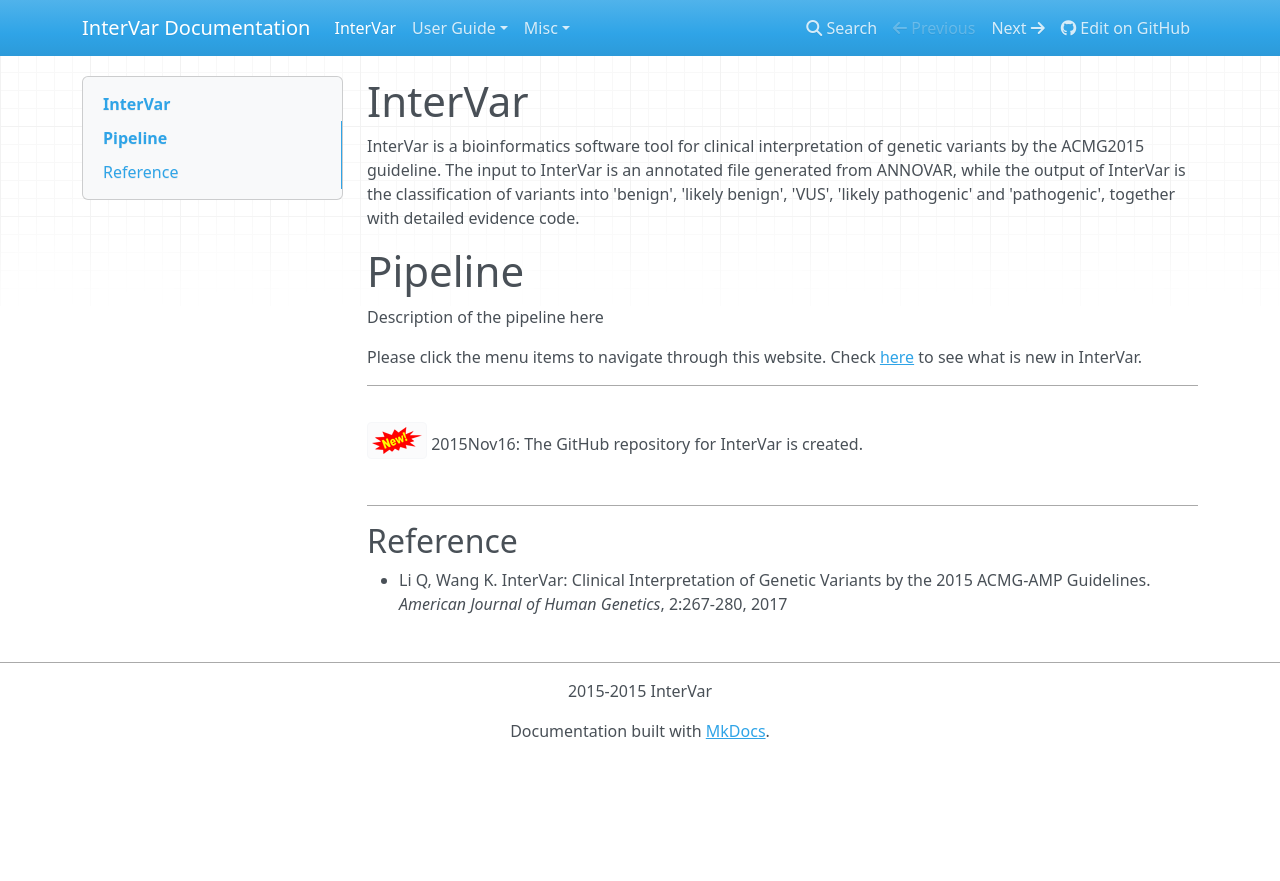
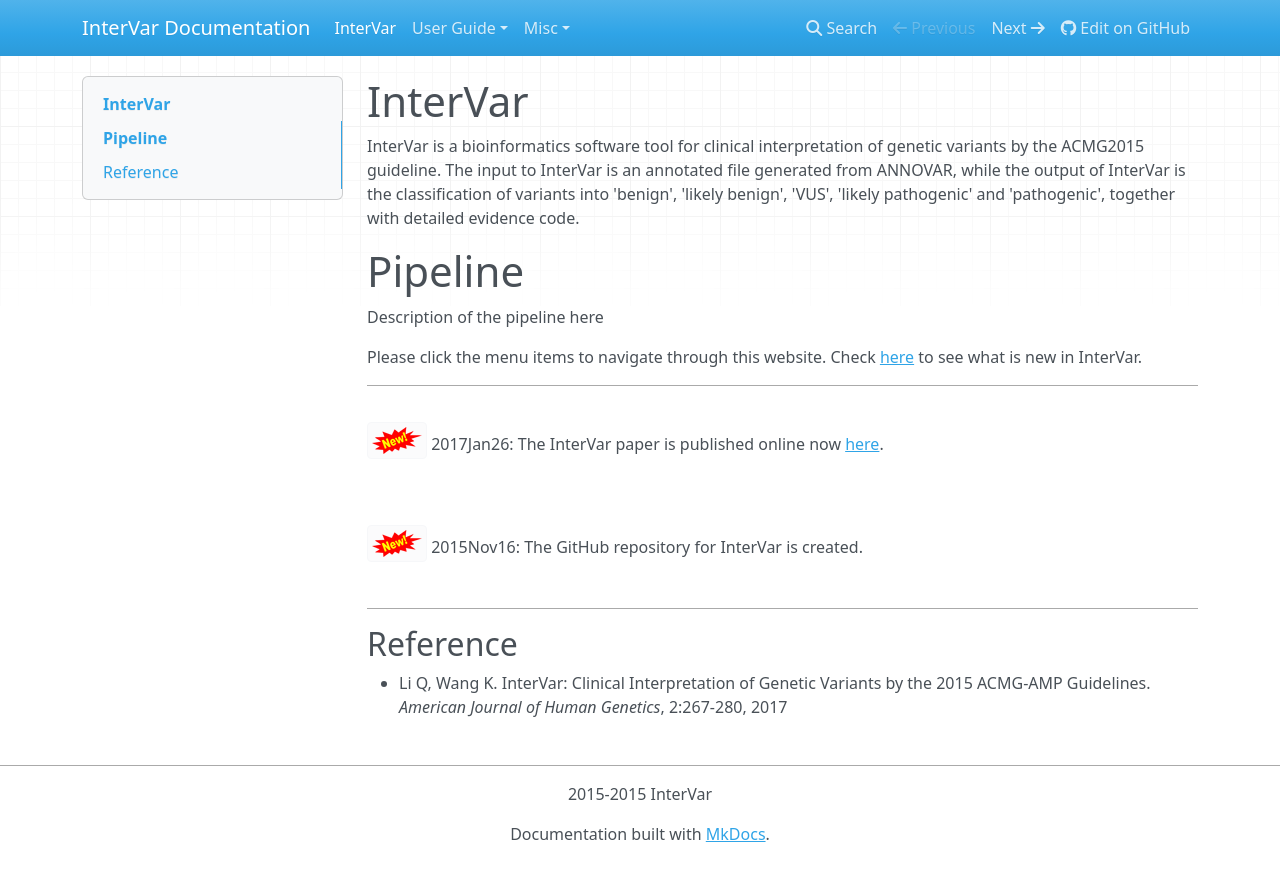
Before and after one commit to WGLab/InterVar, an MkDocs documentation site: the page built from docs/index.md, in a window 1280 px wide. Shown: the top 881 px of the page. Built offline with MkDocs 1.6.1, drawn with Linux system fonts in a browser that asks for light colours; nearby versions of some CDN libraries; old or Windows-style settings are respelled for this version of MkDocs.

Commit message:
Update index.md

```diff
--- a/docs/index.md
+++ b/docs/index.md
@@ -6,10 +6,11 @@
 
 Description of the pipeline here
 
-
 Please click the menu items to navigate through this website. Check [here](misc/whatsnew.md) to see what is new in InterVar.
 
 ---
+
+![new](img/new.png) 2017Jan26: The InterVar paper is published online now [here](http://www.sciencedirect.com/science/article/pii/S0002929717300046).
 
 ![new](img/new.png) 2015Nov16: The GitHub repository for InterVar is created.
 
```
